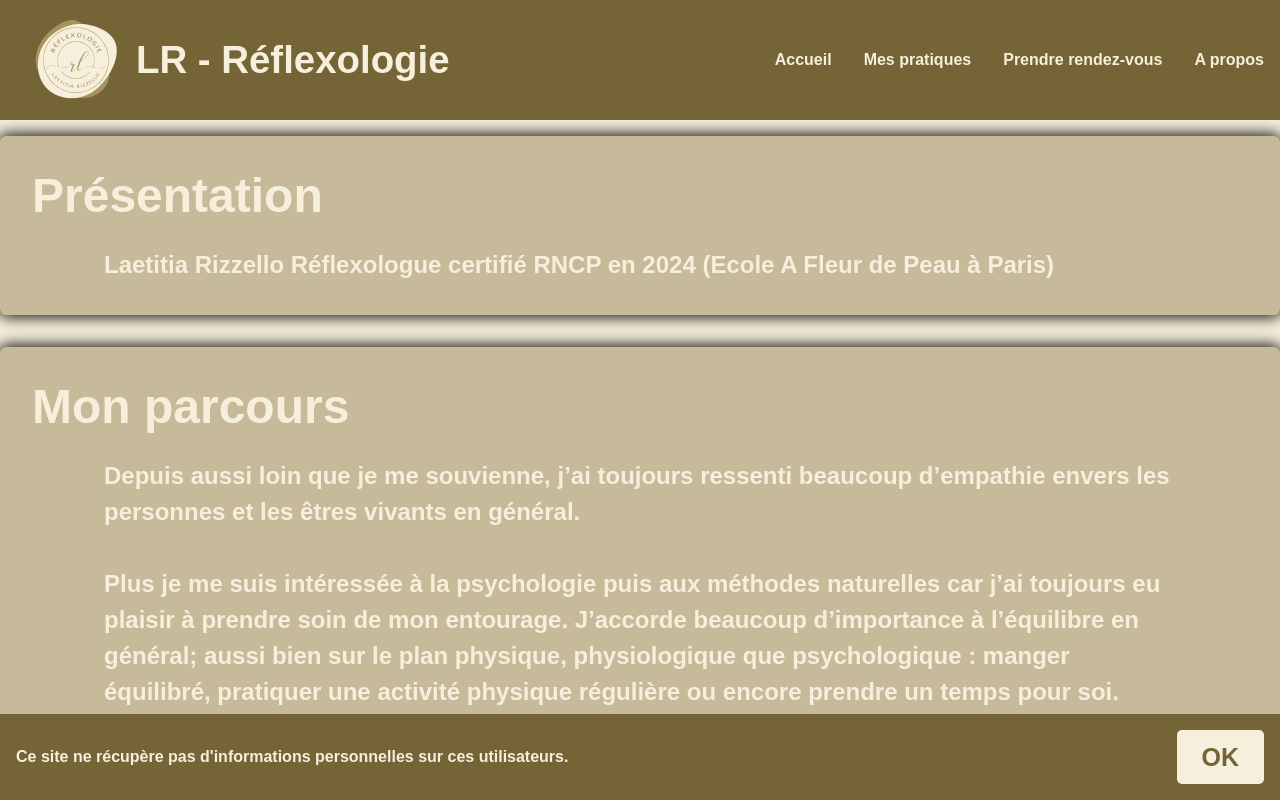
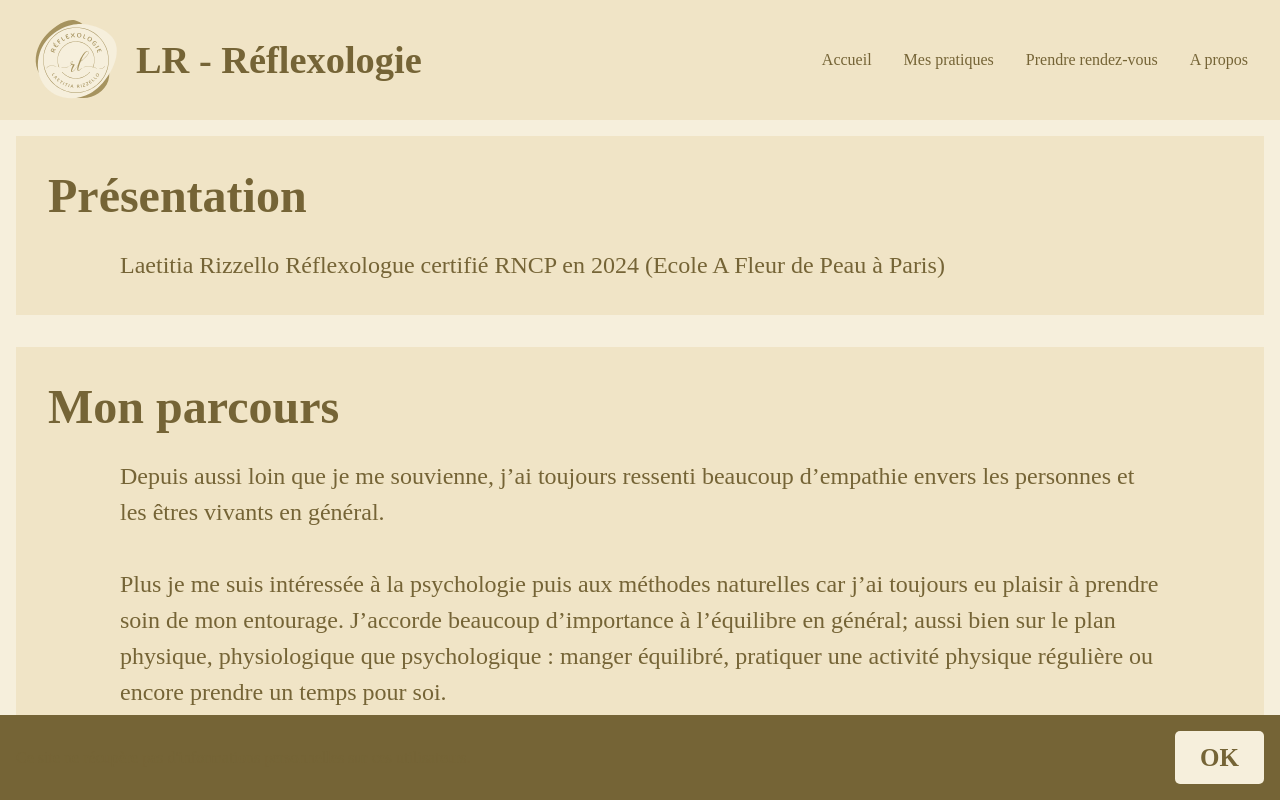
Before and after one commit to lenny-vigeon-dev/originL-website, a SvelteKit app in the folder web/: page /about in a window 1280 px wide. Built offline with nearby package versions, Linux system fonts and the light colour scheme.

Commit message:
fix: adjust style to match more customer request. Fix css when widows widthness is narrrow

```diff
--- a/web/src/lib/components/Tile.svelte
+++ b/web/src/lib/components/Tile.svelte
@@ -1,9 +1,11 @@
 <script lang="ts">
     import "$lib/styles.css";
 
+    export let bg_color: string = "var(--color5)";
+
 </script>
 
-<div class="outer">
+<div class="outer" style="background-color: {bg_color};">
     <div class="inner">
         <slot />
     </div>
@@ -14,9 +16,9 @@
         display: flex;
         width: 100%;
         height: 100%;
-        background-color: var(--color2);
-        border-radius: 0.4em;
-        box-shadow: 0px 0px 1em 0.1em black;
+
+        /* border-radius: 0.4em;
+        box-shadow: 0px 0px 1em 0.1em black; */
     }
     .inner {
         flex: 1 1;
--- a/web/src/lib/styles.css
+++ b/web/src/lib/styles.css
@@ -1,8 +1,8 @@
 :root {
-	--font-body: Arial, -apple-system, BlinkMacSystemFont, 'Segoe UI', Roboto, Oxygen, Ubuntu,
-		Cantarell, 'Open Sans', 'Helvetica Neue', sans-serif;
+	--font-body: normal normal normal 14px/1.79em futura-lt-w01-light,futura-lt-w05-light,sans-serif;
 	--font-mono: 'Fira Mono', monospace;
 	--color1: #f6efdc;
+	--color5: #f0e4c6;
 	--color2: #c7ba9a;
 	--color3: #a6935f;
 	--color4: #756436;
@@ -23,8 +23,8 @@ h3,
 h4,
 p,
 pre {
-	font-weight: bold;
-	color: var(--color1);
+	/* font-weight: bold; */
+	color: var(--color4);
 	margin: 0px;
 	padding: 0px;
 	font-family: var(--font-body);
@@ -36,12 +36,12 @@ p {
 
 a {
 	text-decoration: none;
-	color: var(--color1);
+	color: var(--color4);
 	/* margin-inline: 1rem; */
 	transition: color 0.2s ease; /* Add a smooth color transition on hover */
 	align-items: center;
 	justify-content: center;
-	font-weight: bold;
+	/* font-weight: bold; */
 }
 
 a:hover {
--- a/web/src/routes/+layout.svelte
+++ b/web/src/routes/+layout.svelte
@@ -4,6 +4,10 @@
     import CookieModal from '$lib/components/CookieModal.svelte';
     import "$lib/styles.css";
 </script>
+
+<svelte:head>
+  <title>LR - OriginL</title>
+</svelte:head>
 
 <main>
     <Header />
@@ -39,13 +43,13 @@
     }
 
     .inner-content {
-        padding: 1em;
+        margin: 1em 1em;
         display: flex;
         flex-direction: column;
         align-items: center;
         justify-content: center;
         gap: 2em;
-        width: 100%;
+        /* width: 100%; */
         max-width: 100em;
     }
 </style>
--- a/web/src/routes/Footer.svelte
+++ b/web/src/routes/Footer.svelte
@@ -18,7 +18,7 @@
 <style>
     footer {
         width: 100%;
-        background-color: var(--color4);
+        background-color: var(--color5);
     }
 
     .inner-footer {
--- a/web/src/routes/Header.svelte
+++ b/web/src/routes/Header.svelte
@@ -34,7 +34,11 @@
 <style>
     header {
         width: 100%;
-        background-color: var(--color4);
+        background-color: var(--color5);
+    }
+
+    nav {
+        padding-right: 1em;
     }
     .inner-header {
         display: flex;
--- a/web/src/routes/auriculotherapie/+page.svelte
+++ b/web/src/routes/auriculotherapie/+page.svelte
@@ -25,7 +25,7 @@
         </p>
     </div>
 </Tile>
-<Tile>
+<Tile bg_color="transparent">
     <p>
         Elle permet une prise en charge très efficace des douleurs et
         troubles émotionnels. En suivi de séance, la facilité d’accessibilité
--- a/web/src/routes/massage-plantaire-ou-palmaire/+page.svelte
+++ b/web/src/routes/massage-plantaire-ou-palmaire/+page.svelte
@@ -34,7 +34,8 @@
 
 <style>
     img {
-        height: 50%;
+        /* height: 50%; */
+        width: 30em;
     }
 
     p {
--- a/web/src/routes/reflexologie-plantaire/+page.svelte
+++ b/web/src/routes/reflexologie-plantaire/+page.svelte
@@ -16,7 +16,7 @@
         </p>
     </div>
 </Tile>
-<Tile>
+<Tile bg_color="transparent">
     <p>
         Elle s’intègre aussi parfaitement dans le cadre de soins de support pour les
         personnes qui ressentent d’importantes tensions. Elle est pratiquée à la fois dans les
--- a/web/src/routes/reservation/+page.svelte
+++ b/web/src/routes/reservation/+page.svelte
@@ -15,7 +15,7 @@
     <ContactInfo title="Email : " content={email} href={`mailto:${email}`} />
     <ContactInfo title="Addresse : " content={address} href={`https://www.google.fr/maps/place/${address.replace(" ", "+")}`} />
 </Tile>
-<Tile>
+<Tile bg_color="transparent">
     <p>Une séance dure environ 1h  dont 30 à 40 minutes de massage.</p>
     <p>(Prévoir 1h30 pour la première séance)</p>
 </Tile>
@@ -25,7 +25,7 @@
         la personne, je pourrais être amenée à pratiquer également en réflexologie
         auriculaire ou palmaire.</p>
 </Tile>
-<Tile>
+<Tile bg_color="transparent">
     <p>La durée annoncée pour chaque prestation est estimative et ne prend pas en
         compte le temps d’installation et d’échange préalable. Les personnes devront
         prévoir environ 20 minutes supplémentaires pour les temps d’installation et fin
```
Also changed, not shown: web/src/routes/+page.svelte (+21 -11 lines).
